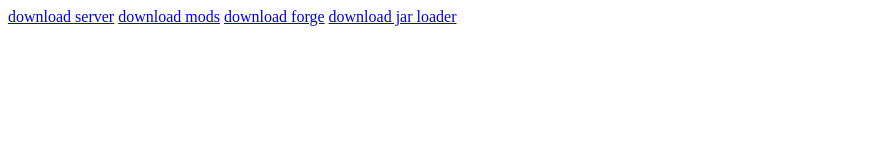
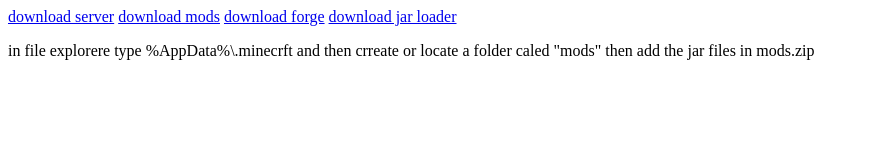
Before and after one commit to klcgaming/server, a plain HTML site: page index.html in a window 1280 px wide. Shown: the whole page, without its empty margins (0-869 px from the left). Drawn offline with Linux system fonts and the light colour scheme.

Commit message:
Update index.html

```diff
--- a/index.html
+++ b/index.html
@@ -2,3 +2,4 @@
 <a href="mods.zip">download mods</a>
 <a href="forge.zip">download forge</a>
 <a href="https://javadl.oracle.com/webapps/download/AutoDL?BundleId=248242_ce59cff5c23f4e2eaf4e778a117d4c5b">download jar loader</a>
+<p>in file explorere type %AppData%\.minecrft and then crreate or locate a folder caled "mods" then add the jar files in mods.zip</p>
```
